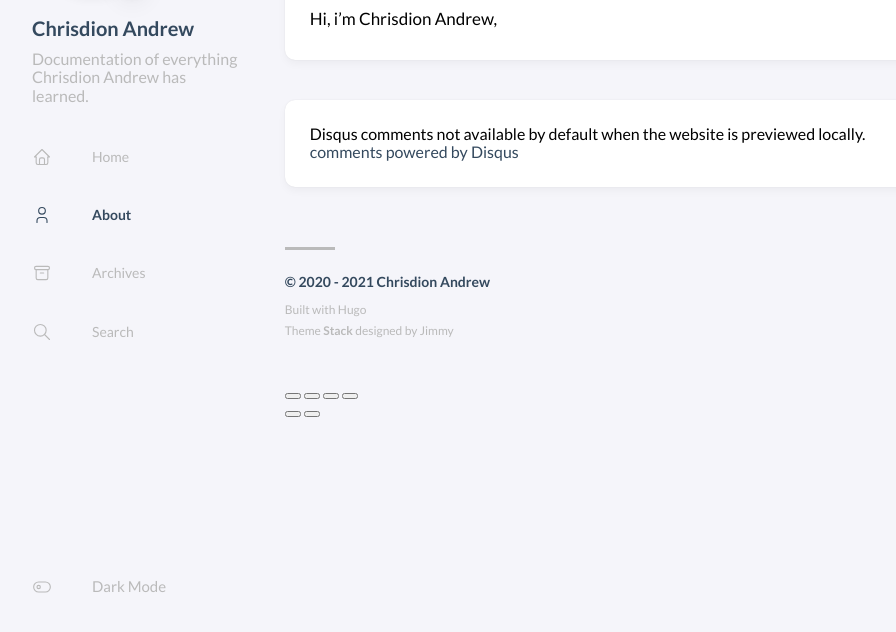
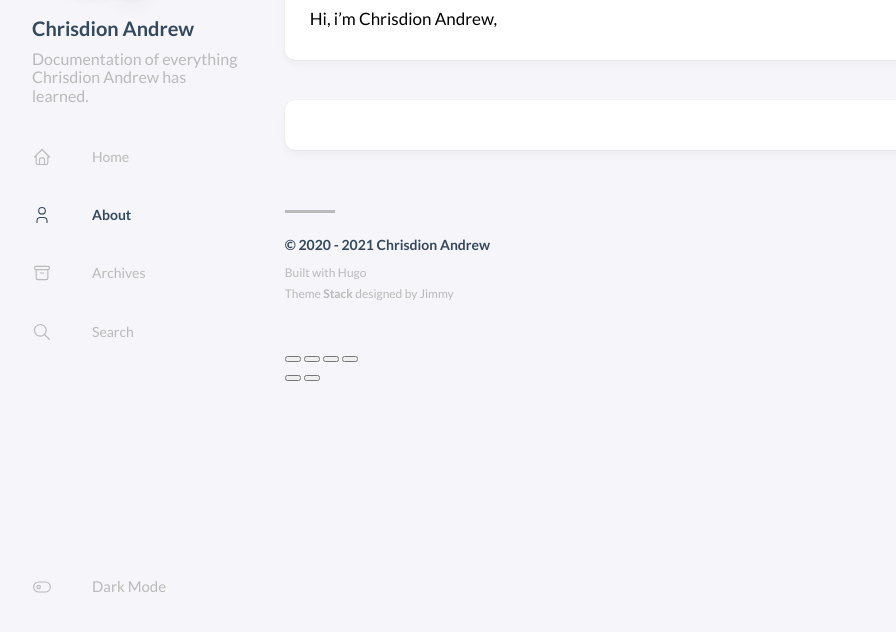
Before and after one commit to iniandrew/old.iniandrew, a plain HTML site: page about/index.html in a window 1280 px wide. Shown: the part 158-790 px from the top of the page, without its empty margins (137-1033 px from the left). Drawn offline with Linux system fonts and the light colour scheme; some packages are replaced by stand-ins of ours; a script that the page names is missing.

Commit message:
fix disqus

```diff
--- a/about/index.html
+++ b/about/index.html
@@ -208,26 +208,7 @@
 
 
     <div class="disqus-container">
-    <div id="disqus_thread"></div>
-<script type="application/javascript">
-    var disqus_config = function () {
 
-
-
-    };
-    (function() {
-        if (["localhost", "127.0.0.1"].indexOf(window.location.hostname) != -1) {
-            document.getElementById('disqus_thread').innerHTML = 'Disqus comments not available by default when the website is previewed locally.';
-            return;
-        }
-        var d = document, s = d.createElement('script'); s.async = true;
-        s.src = '//' + "hugo-theme-stack" + '.disqus.com/embed.js';
-        s.setAttribute('data-timestamp', +new Date());
-        (d.head || d.body).appendChild(s);
-    })();
-</script>
-<noscript>Please enable JavaScript to view the <a href="https://disqus.com/?ref_noscript">comments powered by Disqus.</a></noscript>
-<a href="https://disqus.com" class="dsq-brlink">comments powered by <span class="logo-disqus">Disqus</span></a>
 </div>
 
 <style>
```
Also changed, not shown: p/sejarah-bahasa-indonesia/index.html (+0 -19 lines).
